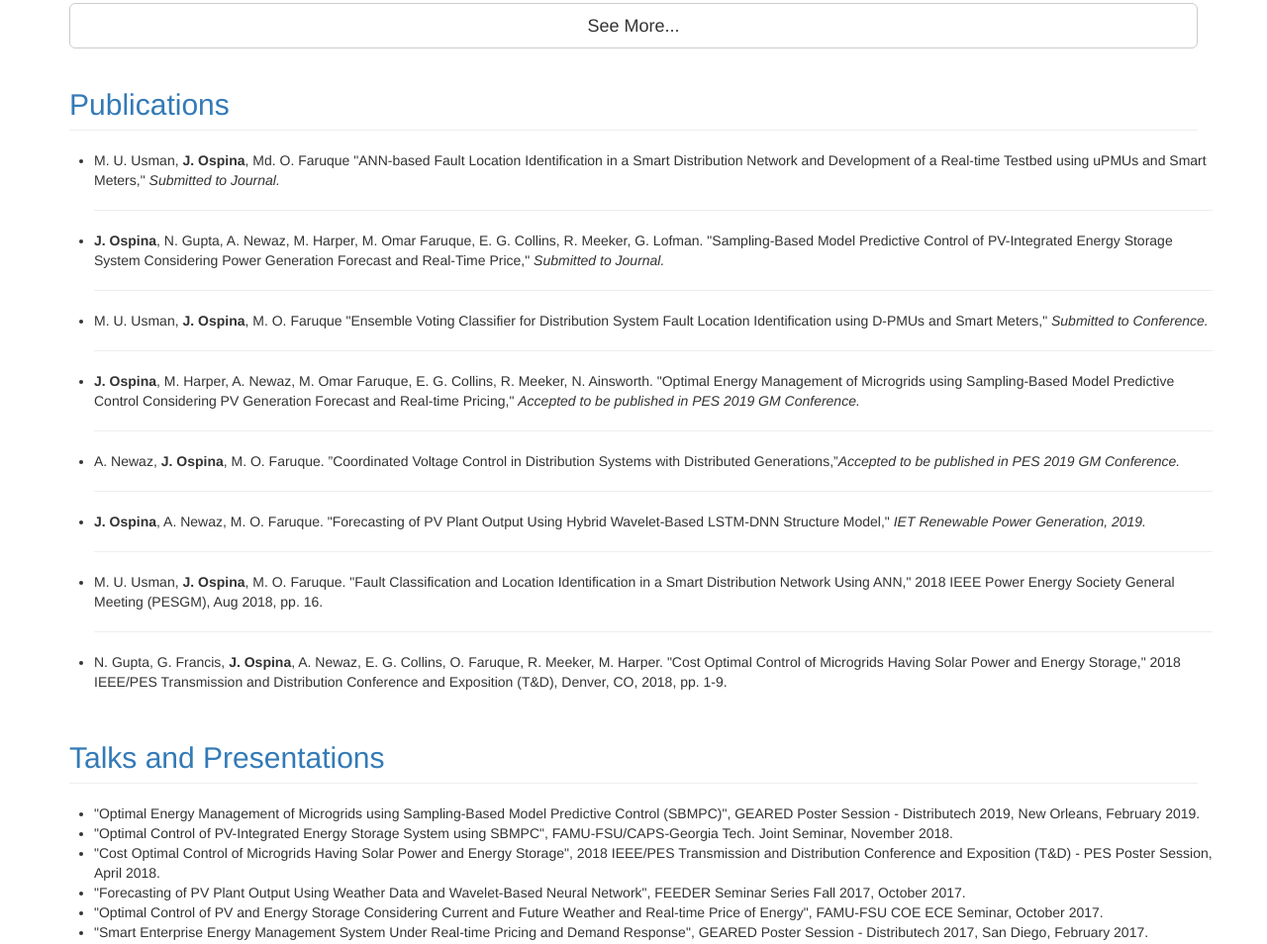
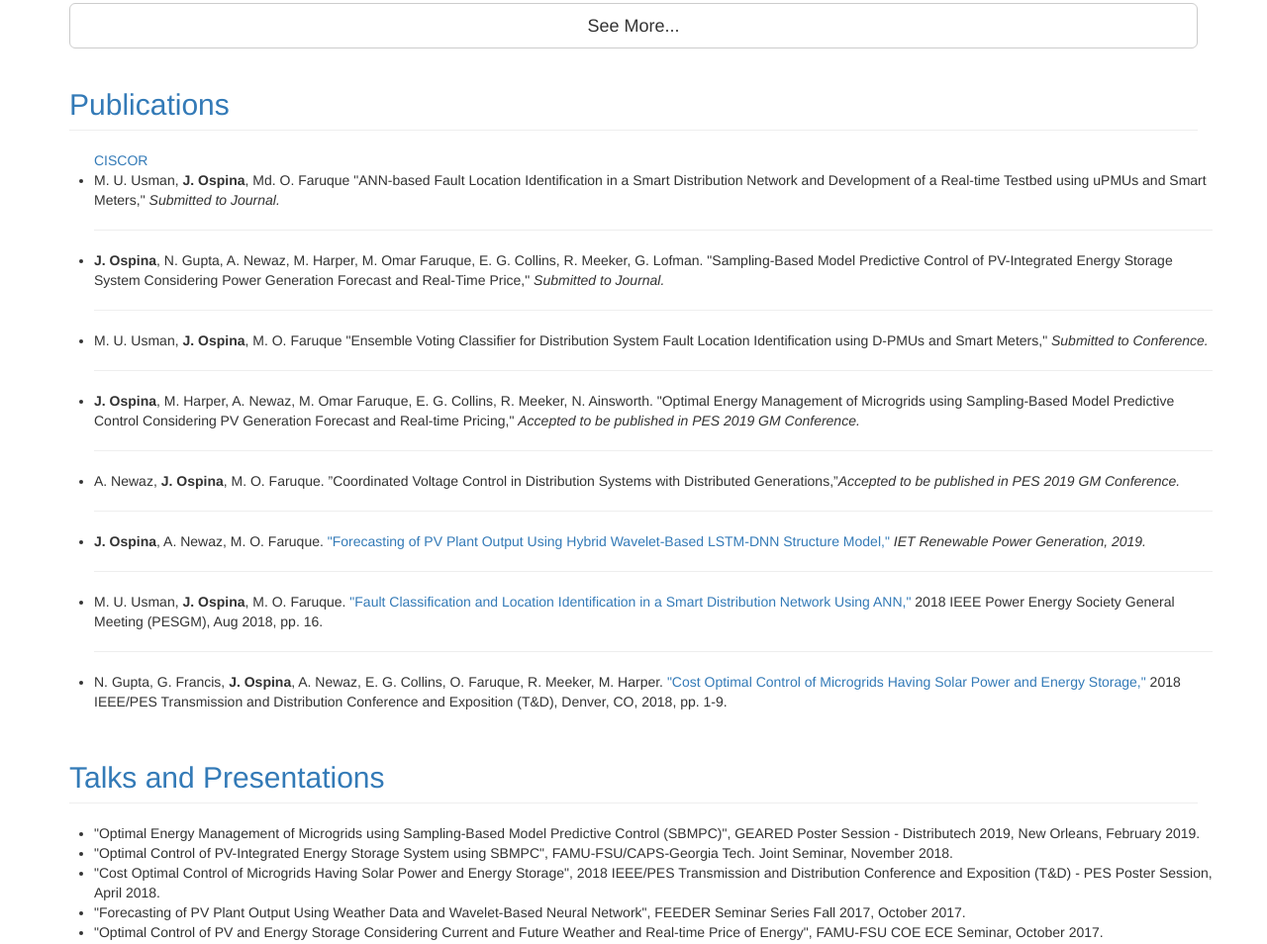
Before and after one commit to juanjospina/juanjospina.github.io, a plain HTML site: page index.html in a window 1280 px wide. Shown: the part 3010-3964 px from the top of the page at 99% size. Drawn offline with Linux system fonts and the light colour scheme.

Commit message:
Add the url links to published papers.

```diff
--- a/index.html
+++ b/index.html
@@ -378,7 +378,7 @@ real-time energy prices. </li>
                 <a name="publications_info"><h2 class="page-header">Publications</h2></a>
             </div>
             <ul>
-
+<a href="https://www.ciscor.org/">CISCOR</a>
             <li>M. U. Usman, <strong>J. Ospina</strong>, Md. O. Faruque "ANN-based Fault Location Identification in a Smart Distribution Network and Development of a Real-time Testbed using uPMUs and Smart Meters," <i>Submitted to Journal.</i></li>
             <hr>
             <li><strong>J. Ospina</strong>, N. Gupta, A. Newaz, M. Harper, M. Omar Faruque, E. G. Collins, R. Meeker, G. Lofman. "Sampling-Based Model Predictive Control of PV-Integrated Energy Storage System Considering Power Generation Forecast and Real-Time Price," <i>Submitted to Journal.</i> </li>
@@ -389,11 +389,11 @@ real-time energy prices. </li>
             <hr>
             <li>A. Newaz, <strong>J. Ospina</strong>, M. O. Faruque.  ”Coordinated Voltage Control in Distribution Systems with Distributed Generations,”<i>Accepted to be published in PES 2019 GM Conference.</i></li>
             <hr>
-            <li><strong>J. Ospina</strong>, A. Newaz, M. O. Faruque. "Forecasting of PV Plant Output Using Hybrid Wavelet-Based LSTM-DNN Structure Model," <i>IET Renewable Power Generation, 2019.</i> </li>
+            <li><strong>J. Ospina</strong>, A. Newaz, M. O. Faruque. <a href="https://digital-library.theiet.org/content/journals/10.1049/iet-rpg.2018.5779">"Forecasting of PV Plant Output Using Hybrid Wavelet-Based LSTM-DNN Structure Model,"</a> <i>IET Renewable Power Generation, 2019.</i> </li>
             <hr>
-            <li>M. U. Usman, <strong>J. Ospina</strong>, M. O. Faruque. "Fault Classification and Location Identification in a Smart Distribution Network Using ANN," 2018 IEEE Power Energy Society General Meeting (PESGM), Aug 2018, pp. 16.</li>
+            <li>M. U. Usman, <strong>J. Ospina</strong>, M. O. Faruque. <a href="https://ieeexplore.ieee.org/abstract/document/8586471">"Fault Classification and Location Identification in a Smart Distribution Network Using ANN,"</a>  2018 IEEE Power Energy Society General Meeting (PESGM), Aug 2018, pp. 16.</li>
             <hr>
-            <li>N. Gupta, G. Francis, <strong>J. Ospina</strong>, A. Newaz, E. G. Collins, O. Faruque, R. Meeker, M. Harper. "Cost Optimal Control of Microgrids Having Solar Power and Energy Storage," 2018 IEEE/PES Transmission and Distribution Conference and Exposition (T&D), Denver, CO, 2018, pp. 1-9.</li>
+            <li>N. Gupta, G. Francis, <strong>J. Ospina</strong>, A. Newaz, E. G. Collins, O. Faruque, R. Meeker, M. Harper. <a href="https://ieeexplore.ieee.org/abstract/document/8440304">"Cost Optimal Control of Microgrids Having Solar Power and Energy Storage,"</a> 2018 IEEE/PES Transmission and Distribution Conference and Exposition (T&D), Denver, CO, 2018, pp. 1-9.</li>
 
             </ul>
         </div>
```
